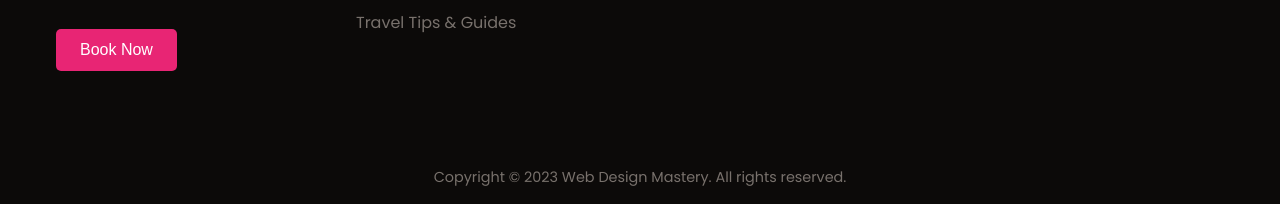
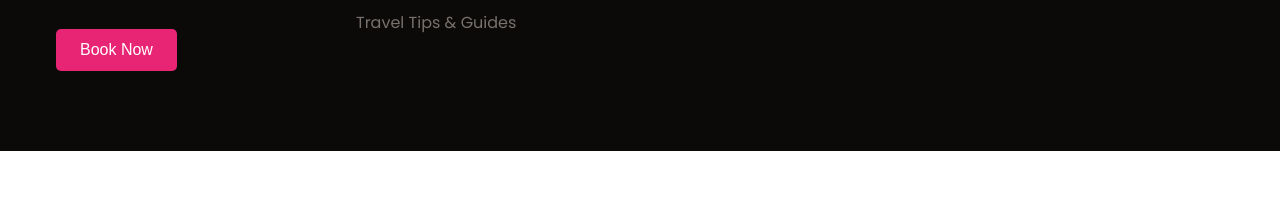
Before and after one commit to Smitpaghdal/website-2.0, a plain HTML site: page index.html in a window 1280 px wide. Shown: the part 3809-4013 px from the top of the page. After the commit the page ends 3960 px from the top, so only its background shows below. Drawn offline with nearby package versions, Linux system fonts and the light colour scheme.

Commit message:
Update index.html

```diff
--- a/index.html
+++ b/index.html
@@ -249,9 +249,7 @@
           </div>
         </div>
       </div>
-      <div class="footer__bar">
-        Copyright © 2023 Web Design Mastery. All rights reserved.
-      </div>
+
     </footer>
 
     <script src="https://unpkg.com/scrollreveal"></script>
```
